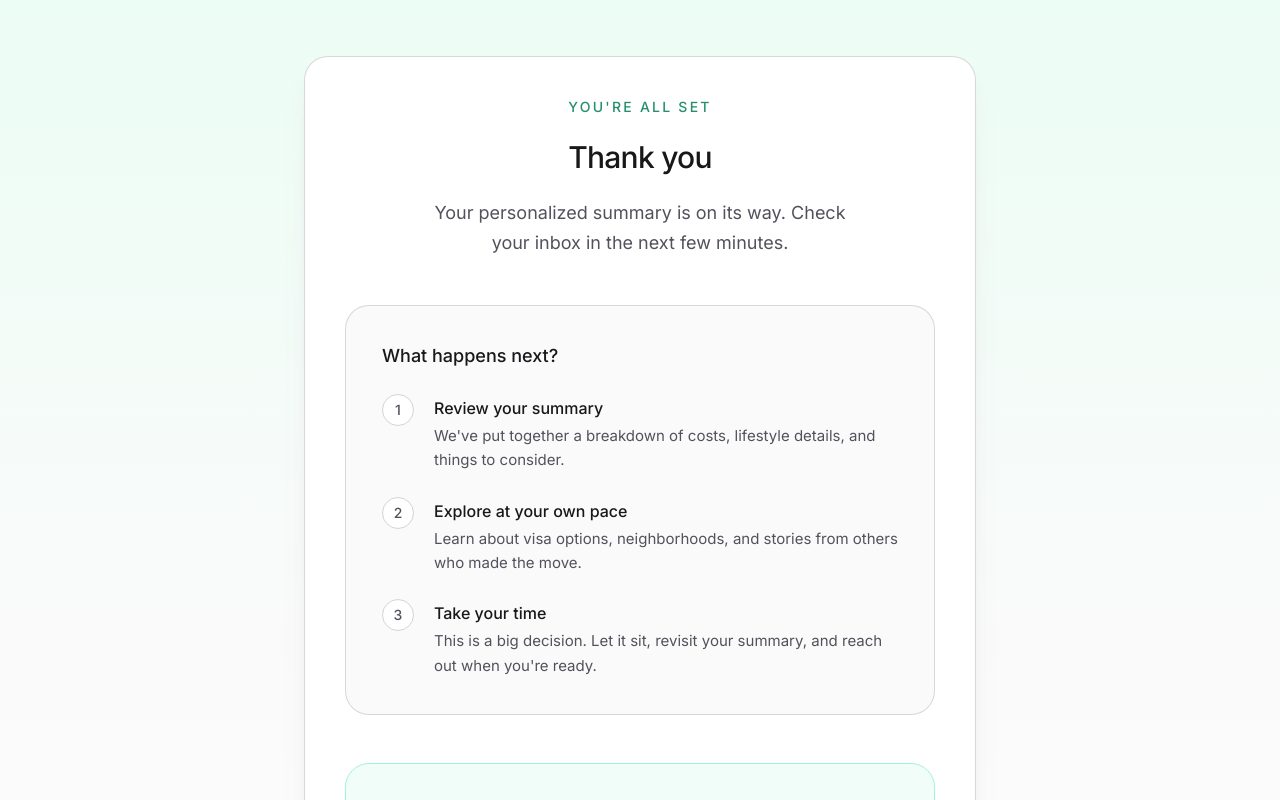
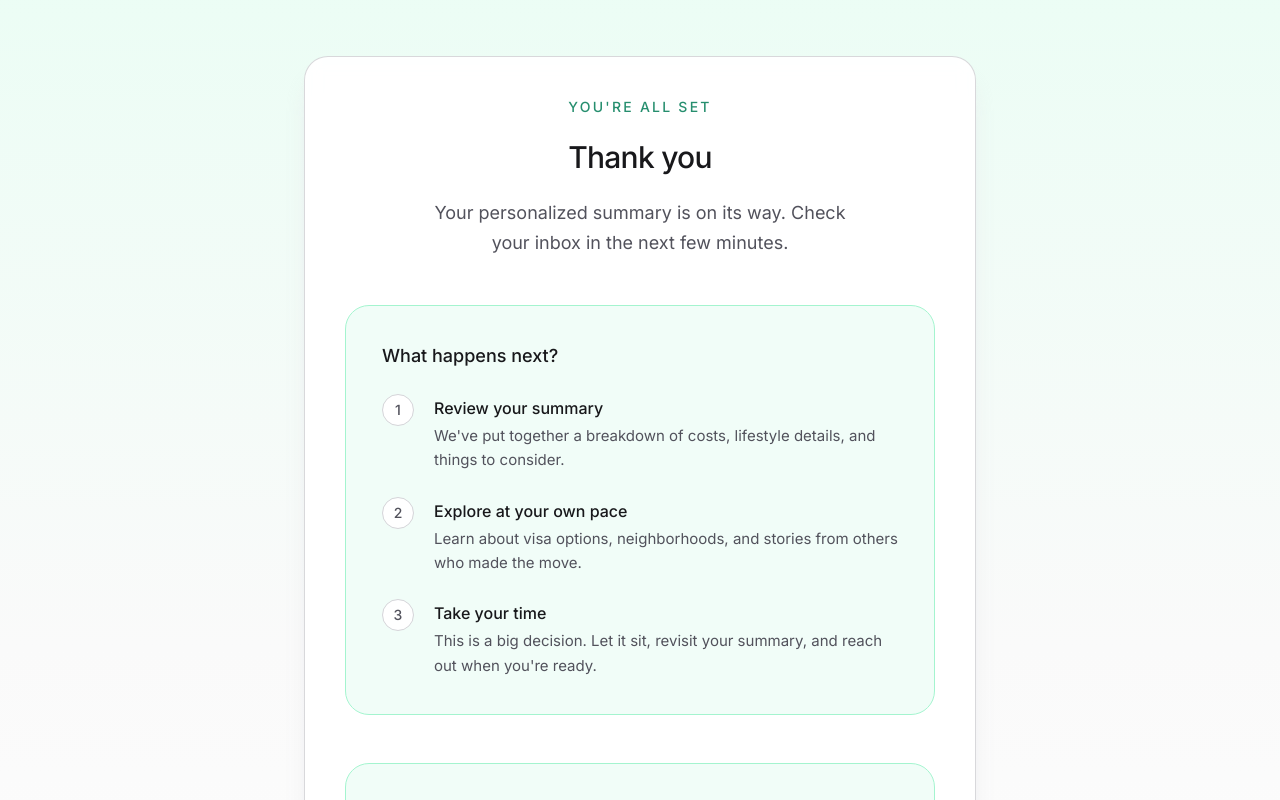
Before and after one commit to davidnhubbard/lifestylequest, a Next.js app: page /thank-you in a window 1280 px wide. Shown: the top 800 px of the page. Built offline with nearby package versions, Linux system fonts and the light colour scheme.

Commit message:
Unify thank-you cards with green background styling

```diff
--- a/app/thank-you/page.tsx
+++ b/app/thank-you/page.tsx
@@ -32,7 +32,7 @@ export default function ThankYouPage() {
             </p>
           </header>
 
-          <section className="space-y-6 rounded-3xl border border-zinc-300/90 bg-zinc-50/90 p-7 text-left md:p-9">
+          <section className="space-y-6 rounded-3xl border border-emerald-200 bg-emerald-50/70 p-7 text-left md:p-9">
             <h2 className="text-lg font-medium text-zinc-900">What happens next?</h2>
             <ul className="space-y-6">
               <li className="flex gap-5">
```
